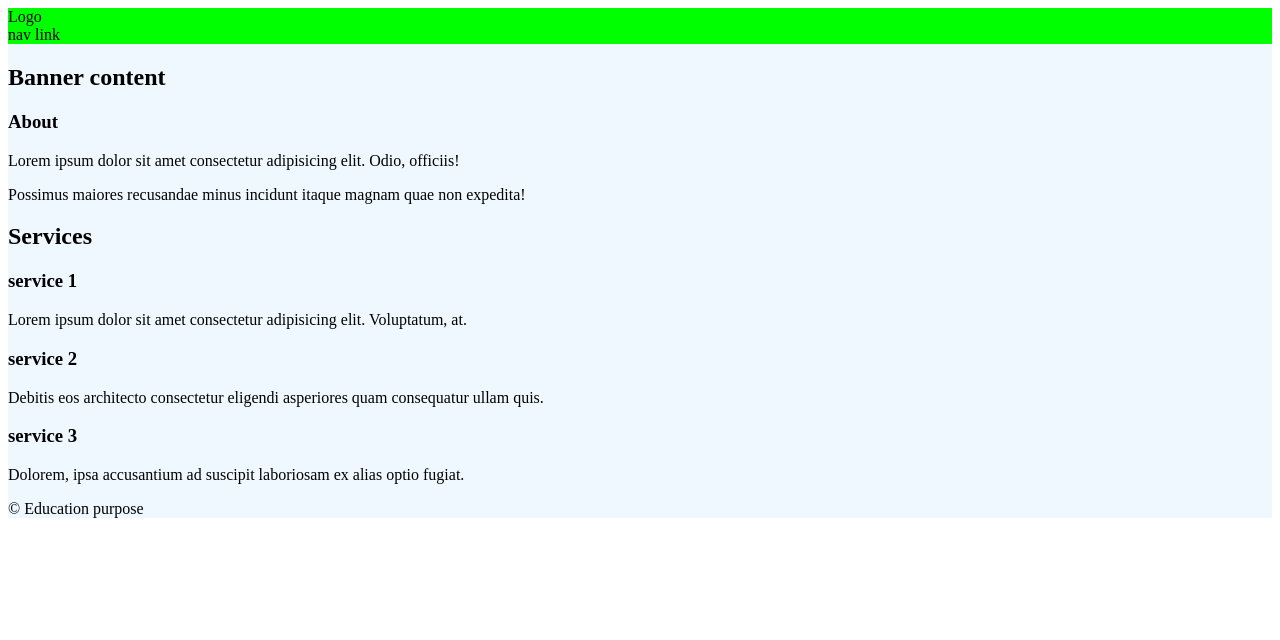
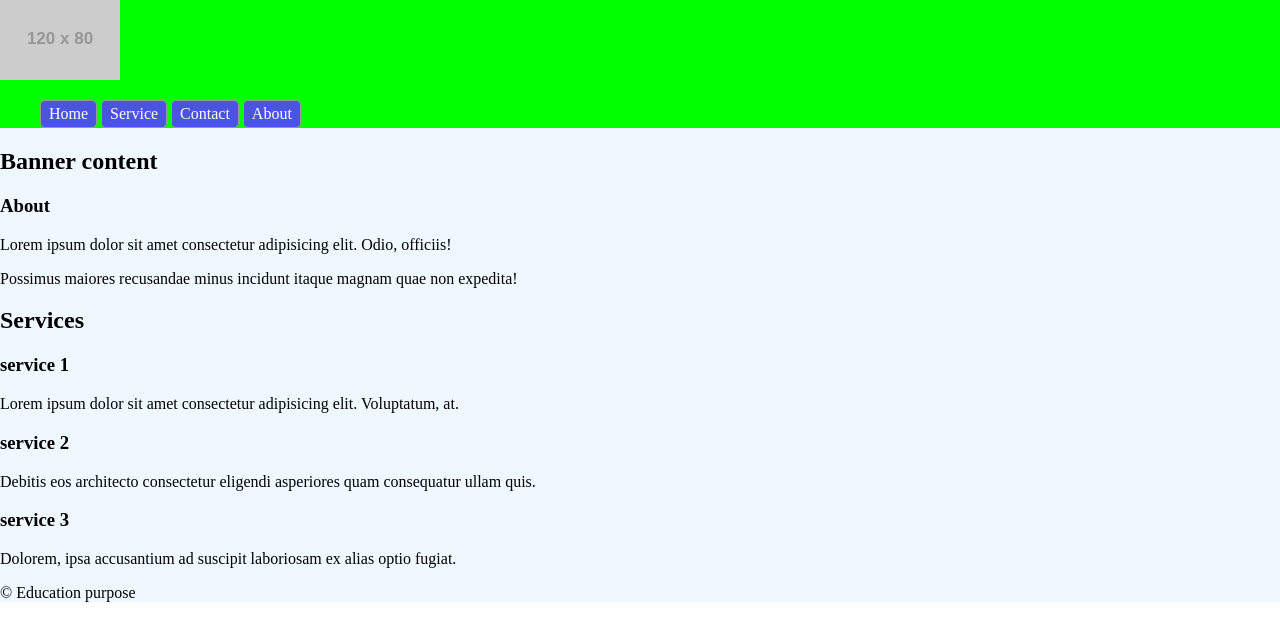
Before and after one commit to dineshgopalchand/MEAN-33, a plain HTML site: page UI/HTML/index.html in a window 1280 px wide. Drawn offline with Linux system fonts and the light colour scheme; placeholder pictures from the web are drawn by us.

Commit message:
started working on css

```diff
--- a/UI/HTML/index.html
+++ b/UI/HTML/index.html
@@ -5,19 +5,54 @@
     <meta name="viewport" content="width=device-width, initial-scale=1.0" />
     <title>Home Page</title>
     <style>
+      body {
+        margin: 0;
+        padding: 0;
+      }
       .top-container {
         background-color: aliceblue;
       }
       header {
         background-color: lime;
       }
+      nav ul {
+        list-style-type: none;
+      }
+      nav ul li {
+        display: inline-block;
+        background-color: #4b54e1;
+        padding: 4px 8px;
+        border: 1px solid #9a9a9a;
+        border-radius: 5px;
+      }
+      nav ul li a {
+        text-decoration: none;
+        color: #fff;
+      }
     </style>
   </head>
   <body>
     <div class="top-container">
       <header>
-        <div>Logo</div>
-        <nav>nav link</nav>
+        <div>
+          <img src="https://dummyimage.com/120x80/4a54e0/fff.jpg" alt="logo" />
+        </div>
+        <nav>
+          <ul>
+            <li>
+              <a href="./index.html">Home</a>
+            </li>
+            <li>
+              <a href="./service.html">Service</a>
+            </li>
+            <li>
+              <a href="./contact.html">Contact</a>
+            </li>
+            <li>
+              <a href="./about.html">About</a>
+            </li>
+          </ul>
+        </nav>
       </header>
       <main>
         <div class="banner">
```
Also changed, not shown: UI/HTML/about.html (+36 -0 lines), webbopedia-layout.png (added).
